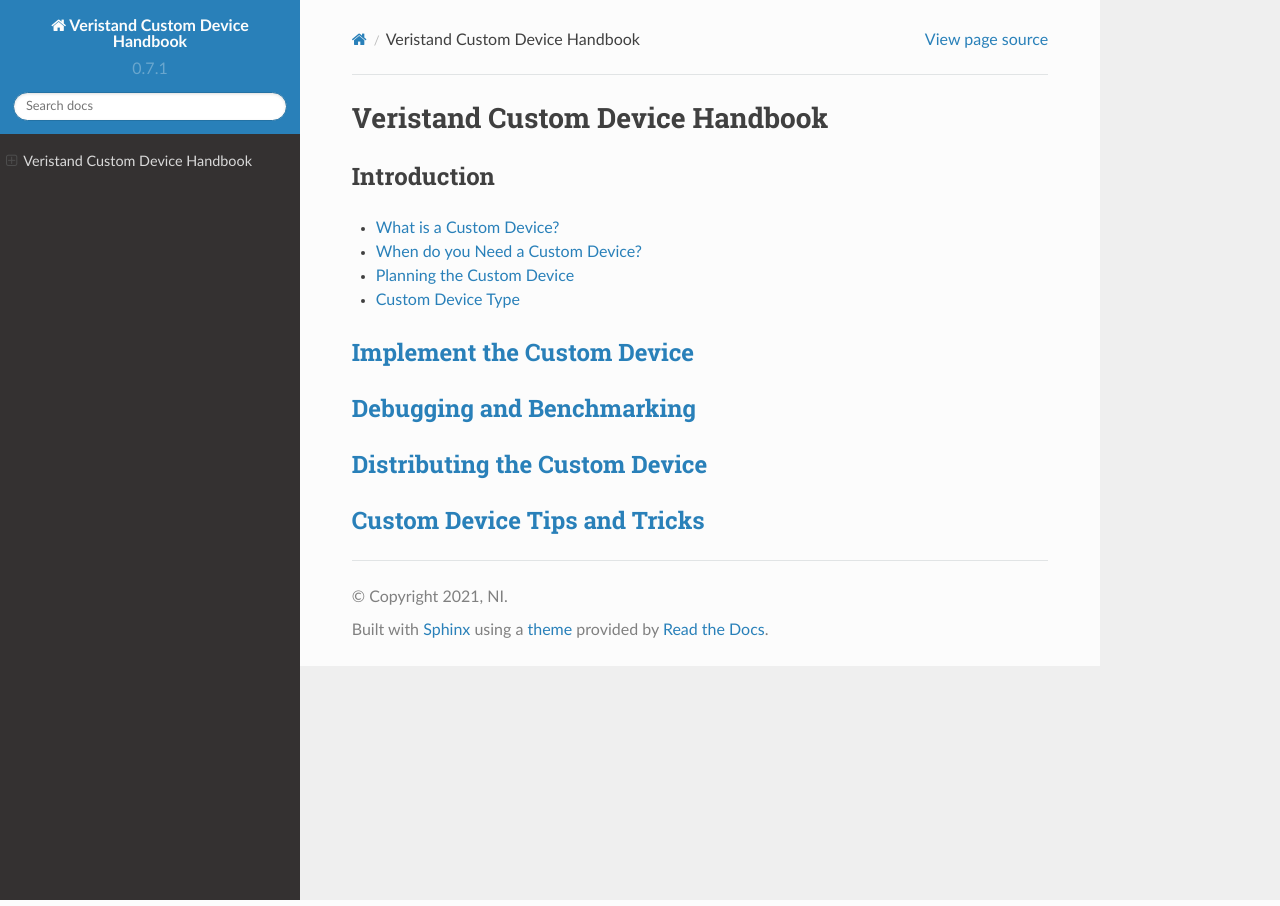
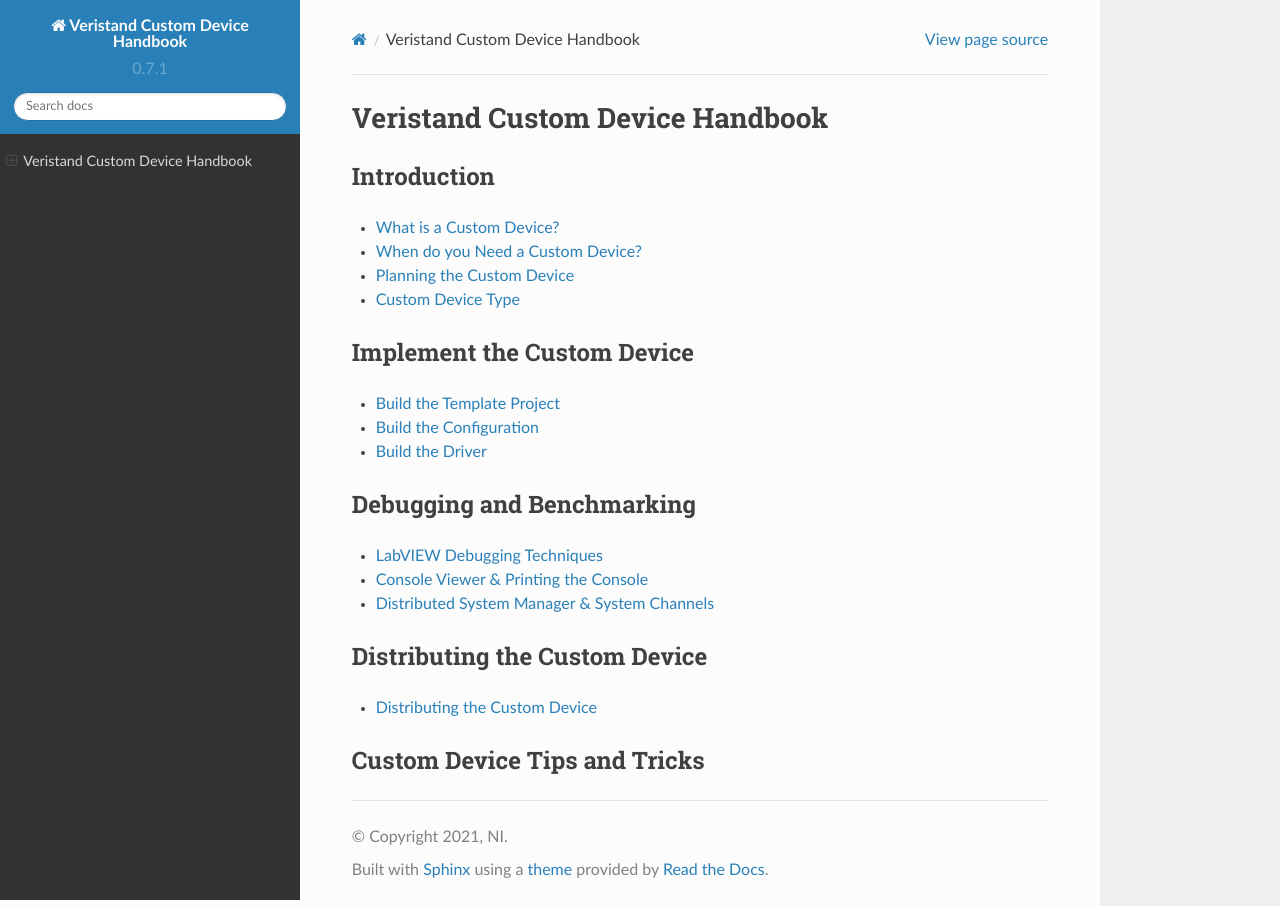
Before and after one commit to ni/niveristand-custom-device-handbook, a Sphinx documentation site: the page built from docs/index.md, in a window 1280 px wide. Built offline with Sphinx 7.4.7 and the Read the Docs theme 2.0.0, drawn with Linux system fonts in a browser that asks for light colours.

Commit message:
commit 20

```diff
--- a/docs/index.md
+++ b/docs/index.md
@@ -13,10 +13,24 @@
 
    + [Custom Device Type](Custom_Device_Types.md)
 
-#### [Implement the Custom Device](ImplementTheCustomDevice.md)
+#### Implement the Custom Device
 
-#### [Debugging and Benchmarking](DebuggingAndBenchmarking.md)
+   + [Build the Template Project](Build_the_Template_Project.md)
 
-#### [Distributing the Custom Device](DistributingTheCustomDevice.md)
+   + [Build the Configuration](Build_the_Configuration.md)
 
-#### [Custom Device Tips and Tricks](CustomDeviceTipsAndTricks.md)
+   + [Build the Driver](Build_the_Driver.md)
+
+#### Debugging and Benchmarking
+
+   + [LabVIEW Debugging Techniques](LabVIEW_Debugging_Techniques.md)
+
+   + [Console Viewer & Printing the Console](Console_Viewer_and_Printing_the_Console.md)
+
+   + [Distributed System Manager & System Channels](Distributed_System_Manager_and_System_Channels.md)
+
+#### Distributing the Custom Device
+
+   + [Distributing the Custom Device](Distributing_the_Custom_Device.md)
+
+#### Custom Device Tips and Tricks
```
Also changed, not shown: docs/Build_the_Configuration.md (added, +1 -0 lines), docs/Build_the_Driver.md (added, +1 -0 lines), docs/Build_the_Template_Project.md (added, +1 -0 lines), docs/Console_Viewer_and_Printing_the_Console.md (added, +1 -0 lines), docs/Distributed_System_Manager_and_System_Channels.md (added, +1 -0 lines), docs/Distributing_the_Custom_Device.md (added, +1 -0 lines), docs/Introduction.md (+1 -9 lines), docs/LabVIEW_Debugging_Techniques.md (added, +1 -0 lines).
